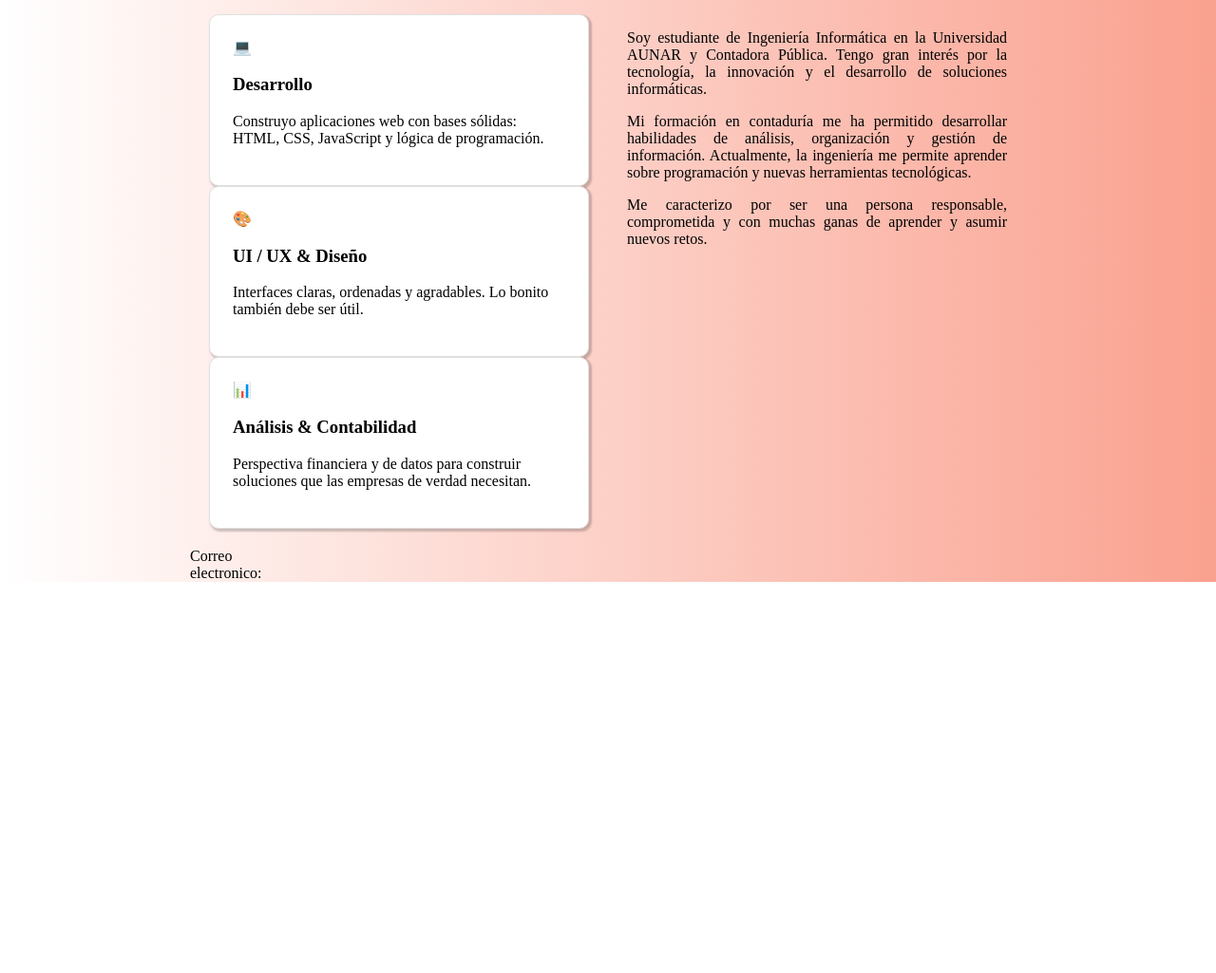
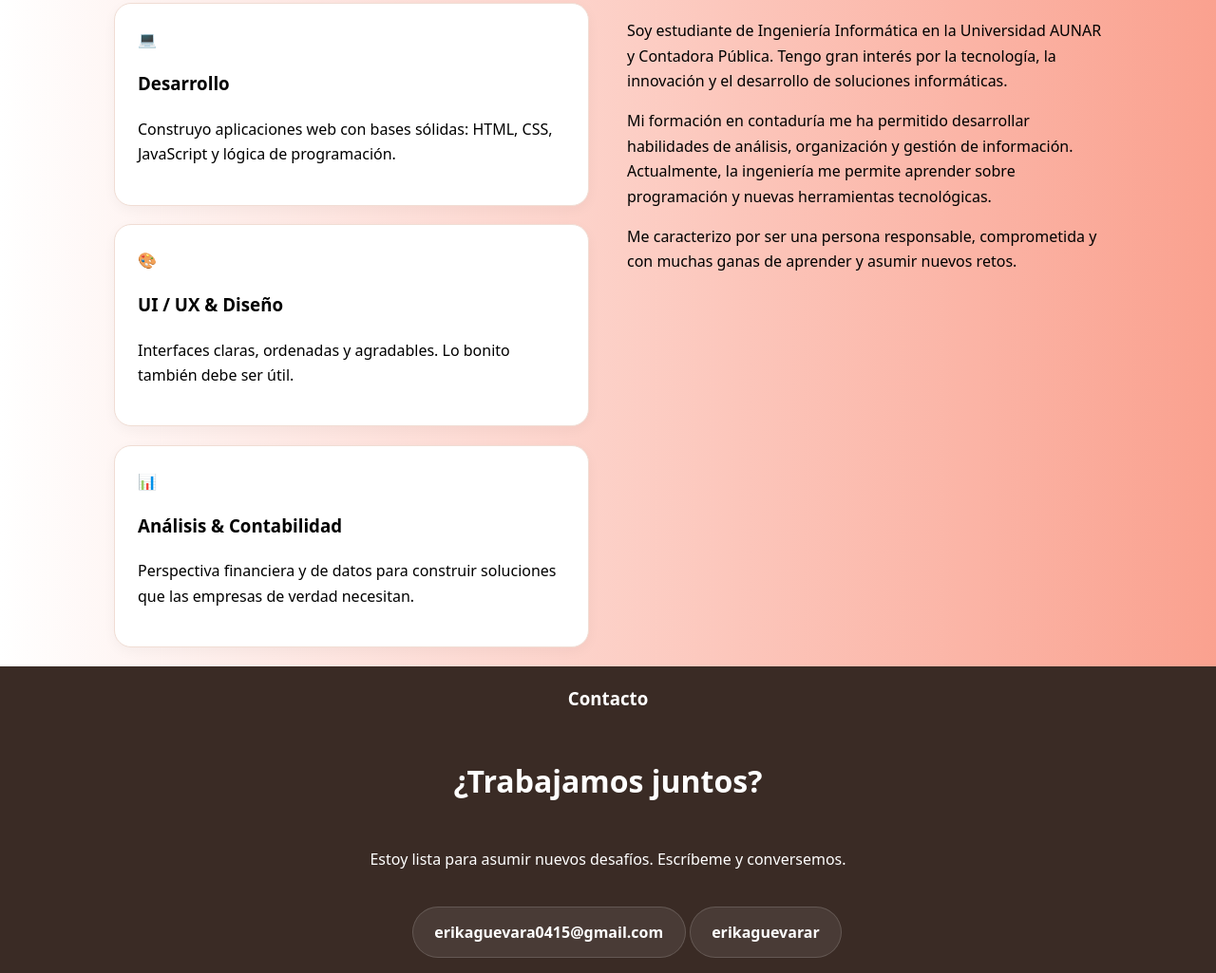
Before and after one commit to erikaguevarar/portafolio, a plain HTML site: page index.html in a window 1280 px wide. Shown: the part 487-1512 px from the top of the page at 95% size. Before the commit the page ends 1100 px from the top, so only its background shows below. Drawn offline with Linux system fonts and the light colour scheme.

Commit message:
[fix] update branch

```diff
--- a/index.html
+++ b/index.html
@@ -6,30 +6,29 @@
     <title>Portafolio Erika Guevara</title>
     <link rel="stylesheet" href="style.css">
 </head>
-<body style="padding-inline: 200px;">
+<body>
 
     <div class="grid">
-        <div class="col-12 p-4">
-            <div class="grid" style="text-align: center;">
-                <div id="inicio_p"class="col-2">
+        <div class="col-12">
+            <div class="card_nav" style="text-align: center; padding-inline: 100px;">
+                <div id="inicio_p" >
                     <h3 class="nav__logo">EG.</h3>
 
                 </div>
 
-                <div class="col-10 card">
-
                 <ul class="barra-navegacion">
                     <a href="#inicio_p">Inicio</a></li>
                     <a href="#quien_soy">¿Quien soy?</a></li>
-                            <a href="#contacto">Contacto</a></li>
+                    <a href="#contacto" style="background-color: #e25c1d; padding: 10px; border-radius: 10px; color: aliceblue;">
+                        Contacto
+                    </a></li>
                 </ul>
-
-                </div>
             </div>
 
         </div>
     </div>
 
+    <div style="padding-inline: 100px;">
         <div class="grid">
             <div class="col-6 p-4" style="display: flex; flex-direction: column; justify-content: end;" >
                 <div style="text-align: center;" >
@@ -47,11 +46,11 @@
             </div>
 
             <div class="col-6 p-4" >
-            <div style="display: flex; flex-direction: row; justify-content:center ;">
+                <div style="display: flex; flex-direction: row; justify-content:center;">
                     <img src="./img/foto.jpg" alt="desarrollador"
              width="250"
              height="250"
-         style="border-radius: 50%; object-fit: cover;">
+             style="border: 5px solid #CD853F; border-radius: 50%; object-fit: cover;">
                 </div>
 
             </div>
@@ -78,7 +77,7 @@
                     </article>
                 </div>
             </div>
-        <div id="quien_soy" class="col-6 p-4" style="text-align: justify;">
+            <div id="quien_soy" class="col-6 p-4">
                 <p>
                 Soy estudiante de Ingeniería Informática en la Universidad
                 AUNAR y Contadora Pública. Tengo gran interés por la tecnología,
@@ -97,11 +96,28 @@
                     y con muchas ganas de aprender y asumir nuevos retos.
                 </p>
             </div>
+        </div>
 
-    <div class="grid">
-        <div id="contacto" class="col-12">
-        Correo electronico:
+    </div>
+
+    <div id="contacto" class="contacto">
+        <div>
+            <h3>Contacto</h3>
+        </div>
+        <div>
+            <h1>¿Trabajamos juntos?</h1>
+        </div>
+        <div>
+            <p>Estoy lista para asumir nuevos desafíos. Escríbeme y conversemos.</p>
+        </div>
+        <div class="foot-links">
+            <ul>
+                <a href="erikaguevara0415@gmail.com">erikaguevara0415@gmail.com</a>
+                <a href="https://github.com/erikaguevarar">erikaguevarar</a>
+            </ul>
         </div>
     </div>
+
+
 </body>
 </html>
--- a/style.css
+++ b/style.css
@@ -19,8 +19,10 @@ body {
     margin: 0;
     padding: 0;
     background: linear-gradient(to right, #FFFFFF, #FAA18F);
+    font-family: system-ui, -apple-system, BlinkMacSystemFont, 'Segoe UI', Roboto, Oxygen, Ubuntu, Cantarell, 'Open Sans', 'Helvetica Neue', sans-serif;
+    line-height: 1.65;
+}
 
-}
 .card {
   background: var(--surface);
   border: 1px solid var(--border);
@@ -42,8 +44,10 @@ body {
 .barra-navegacion {
     display: flex;
     flex-direction: row;
-    justify-content: space-around;
     align-items: center;
+    gap: 1rem;
+    /* justify-content: space-around;
+    align-items: center; */
 
 }
 
@@ -78,9 +82,7 @@ html.js .reveal.is-visible { opacity: 1; transform: none; }
 .barra-navegacion a {
     color: black;
     text-decoration: none;
-    font-weight: 800;
-    font-size: 25px ;
-
+    font-weight: 400;
 }
 
 .btn-conoceme {
@@ -180,10 +182,42 @@ html.js .reveal.is-visible { opacity: 1; transform: none; }
     background-color: green;
 }
 
+.about__cards { display: grid; gap: 1.2rem; }
+.card_nav {
+    background: var(--surface);
+    border: 1px solid var(--border);
+    box-shadow: 2px 2px 2px 1px rgba(0, 0, 0, 0.2);
+    display: flex;
+    flex-direction: row;
+    justify-content: space-between;
+}
 
-.card {
-    background-color: #fff;
-    border: 1px solid #e0e0e0;
-    border-radius: 10px;
-    box-shadow: 2px 2px 2px 1px rgba(0, 0, 0, 0.2);
+.contacto {
+    width: 100%;
+    background-color: #3a2b25;
+    color: #fff;
+    display: flex;
+    flex-direction: column;
+    justify-content: center;
+    align-items: center;
+    gap: 5px;
 }
+
+.foot-links {
+    display: flex;
+    flex-direction: row;
+    gap: 2rem;
+}
+
+.foot-links a{
+    display: inline-flex;
+    align-items: center;
+    background: rgba(255, 255, 255, .08);
+    border: 1px solid rgba(255, 255, 255, .15);
+    border-radius: 999px;
+    padding: .8rem 1.4rem;
+    font-weight: 600;
+    transition: background .2s, transform .15s;
+    text-decoration: none;
+    color: inherit;
+}
```
Lines whose indentation alone changed are shown as unchanged.
